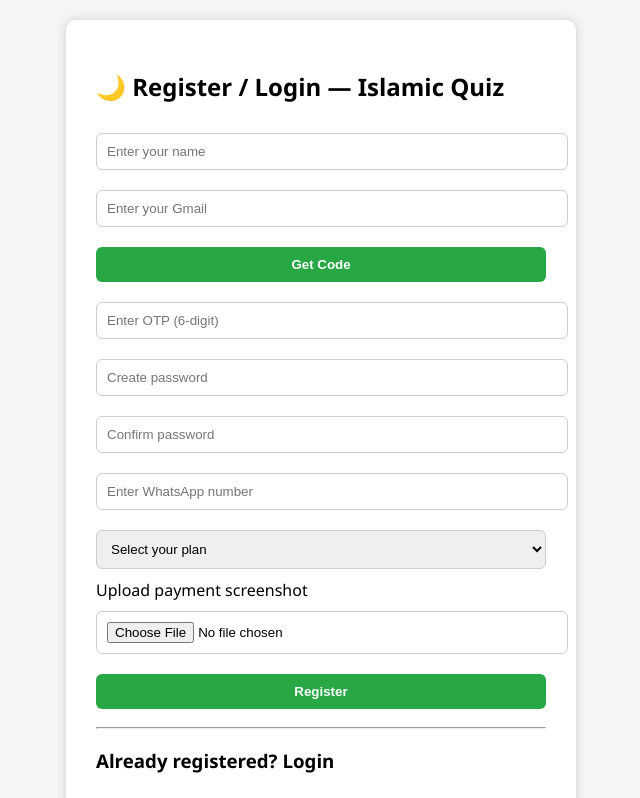
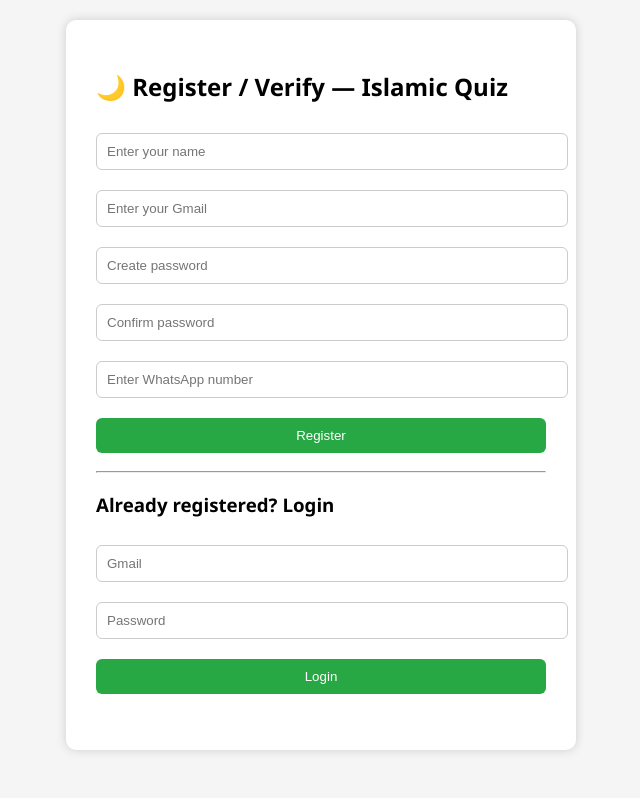
Before and after one commit to Islamicquiz786/islamic-quiz-erning, a plain HTML site: page index.html in a window 1280 px wide. Shown: the top 798 px of the page, without its empty margins (319-959 px from the left). Drawn offline with nearby package versions, Linux system fonts and the light colour scheme.

Commit message:
Update index.html

```diff
--- a/index.html
+++ b/index.html
@@ -3,45 +3,33 @@
 <head>
   <meta charset="UTF-8" />
   <meta name="viewport" content="width=device-width, initial-scale=1.0"/>
-  <title>Islamic Quiz — Registration</title>
+  <title>Islamic Quiz — Register & Verify Email</title>
   <script src="https://www.gstatic.com/firebasejs/10.12.0/firebase-app-compat.js"></script>
   <script src="https://www.gstatic.com/firebasejs/10.12.0/firebase-auth-compat.js"></script>
   <script src="https://www.gstatic.com/firebasejs/10.12.0/firebase-database-compat.js"></script>
-  <script src="https://www.gstatic.com/firebasejs/10.12.0/firebase-storage-compat.js"></script>
-  <script src="https://cdn.jsdelivr.net/npm/emailjs-com@3/dist/email.min.js"></script>
   <style>
-    body { font-family: 'Segoe UI', sans-serif; background: #f5f5f5; margin: 0; padding: 20px; }
-    .form-box { max-width: 450px; background: white; padding: 30px; margin: auto; border-radius: 10px; box-shadow: 0 0 10px #ccc; }
-    input, select, button { width: 100%; margin: 10px 0; padding: 10px; border-radius: 6px; border: 1px solid #ccc; }
-    button { background: #28a745; color: white; border: none; font-weight: bold; cursor: pointer; }
-    button:hover { background: #218838; }
+    body { font-family:'Segoe UI',sans-serif; background:#f5f5f5; margin:0; padding:20px; }
+    .form-box { max-width:450px; background:#fff; padding:30px; margin:auto; border-radius:10px;
+                box-shadow:0 0 10px #ccc; }
+    input, button { width:100%; margin:10px 0; padding:10px; border-radius:6px; border:1px solid #ccc; }
+    button { background:#28a745; color:#fff; border:none; cursor:pointer; }
+    button:hover { background:#218838; }
   </style>
 </head>
 <body>
   <div class="form-box">
-    <h2>🌙 Register / Login — Islamic Quiz</h2>
-
-    <input type="text" id="username" placeholder="Enter your name" />
-    <input type="email" id="email" placeholder="Enter your Gmail" required />
-    <button onclick="sendOTP()">Get Code</button>
-    <input type="text" id="otp" placeholder="Enter OTP (6-digit)" />
-    <input type="password" id="password" placeholder="Create password" required />
-    <input type="password" id="confirmPassword" placeholder="Confirm password" />
-    <input type="text" id="whatsapp" placeholder="Enter WhatsApp number" />
-    <select id="plan">
-      <option disabled selected>Select your plan</option>
-      <option value="1000">1000 → Daily Earning 600 PKR</option>
-      <option value="1500">1500 → Daily Earning 900 PKR</option>
-      <option value="2000">2000 → Daily Earning 1200 PKR</option>
-    </select>
-    <label>Upload payment screenshot</label>
-    <input type="file" id="payment" accept="image/*" />
-    <button onclick="submitForm()">Register</button>
+    <h2>🌙 Register / Verify — Islamic Quiz</h2>
+    <input id="username" type="text" placeholder="Enter your name" />
+    <input id="email" type="email" placeholder="Enter your Gmail" required />
+    <input id="password" type="password" placeholder="Create password" required />
+    <input id="confirmPassword" type="password" placeholder="Confirm password" required />
+    <input id="whatsapp" type="text" placeholder="Enter WhatsApp number" required />
+    <button onclick="register()">Register</button>
 
     <hr>
     <h3>Already registered? Login</h3>
-    <input type="email" id="loginEmail" placeholder="Gmail" />
-    <input type="password" id="loginPassword" placeholder="Password" />
+    <input id="loginEmail" type="email" placeholder="Gmail" />
+    <input id="loginPassword" type="password" placeholder="Password" />
     <button onclick="login()">Login</button>
 
     <p id="status"></p>
@@ -58,86 +46,61 @@
       appId: "1:521529924420:web:bb64ffcced52a02eb89511"
     };
     firebase.initializeApp(firebaseConfig);
-    emailjs.init("user_bZrMPuLbLJAKwE2nS");
 
-    let generatedOTP = "";
-    async function getIP() {
-      const res = await fetch("https://api.ipify.org?format=json");
-      const data = await res.json();
-      return data.ip;
-    }
+    function register() {
+      const uname = document.getElementById('username').value.trim();
+      const email = document.getElementById('email').value.trim();
+      const pw = document.getElementById('password').value;
+      const cpw = document.getElementById('confirmPassword').value;
+      const whatsapp = document.getElementById('whatsapp').value.trim();
 
-    function sendOTP() {
-      const email = document.getElementById("email").value;
-      generatedOTP = Math.floor(100000 + Math.random() * 900000).toString();
-      emailjs.send("default_service", "template_otpverify", {
-        to_email: email,
-        message: `Your OTP is: ${generatedOTP}\nExpires in 2 minutes.`,
-        subject: "Islamic-quiz App OTP"
-      });
-      document.getElementById("status").innerText = "📨 OTP sent to your email.";
-      setTimeout(() => generatedOTP = "", 120000);
-    }
+      if (!uname || !email || !pw || pw !== cpw || !whatsapp) {
+        return alert('All fields are required and passwords must match.');
+      }
 
-    async function submitForm() {
-      const username = document.getElementById("username").value;
-      const email = document.getElementById("email").value;
-      const otp = document.getElementById("otp").value;
-      const password = document.getElementById("password").value;
-      const confirmPassword = document.getElementById("confirmPassword").value;
-      const whatsapp = document.getElementById("whatsapp").value;
-      const plan = document.getElementById("plan").value;
-      const paymentFile = document.getElementById("payment").files[0];
-      const ip = await getIP();
-      const device = navigator.userAgent;
-
-      if (otp !== generatedOTP) return alert("❌ Invalid OTP.");
-      if (password !== confirmPassword) return alert("❌ Passwords do not match.");
-
-      firebase.auth().createUserWithEmailAndPassword(email, password)
-      .then(() => {
-        const userId = email.replace(/\W/g, '');
-        const storageRef = firebase.storage().ref(`payments/${userId}`);
-        const uploadTask = storageRef.put(paymentFile);
-
-        uploadTask.on('state_changed', null, err => {
-          alert("❌ Payment screenshot upload failed.");
-        }, () => {
-          uploadTask.snapshot.ref.getDownloadURL().then(downloadURL => {
-            firebase.database().ref("users/" + userId).set({
-              username, email, password, whatsapp, plan,
-              payment: downloadURL,
-              approved: false,
-              ip, device
+      firebase.auth().createUserWithEmailAndPassword(email, pw)
+        .then(cred => {
+          return cred.user.sendEmailVerification()
+            .then(() => {
+              const uid = cred.user.uid;
+              firebase.database().ref('users/' + uid).set({
+                username: uname,
+                email: email,
+                whatsapp: whatsapp,
+                approved: false,
+                createdAt: Date.now()
+              });
+              document.getElementById('status').innerText =
+                '✅ Registered! Verification email sent. Check your inbox.';
+              firebase.auth().signOut();
             });
-            document.getElementById("status").innerText = "🤝 Registered! Please wait for admin approval.";
-          });
-        });
-      }).catch(err => {
-        alert("❌ Registration error: " + err.message);
-      });
+        })
+        .catch(e => alert('Registration failed: ' + e.message));
     }
 
     function login() {
-      const email = document.getElementById("loginEmail").value;
-      const password = document.getElementById("loginPassword").value;
-      firebase.auth().signInWithEmailAndPassword(email, password)
-      .then(userCredential => {
-        const userId = email.replace(/\W/g, '');
-        firebase.database().ref("users/" + userId).once("value")
-        .then(snapshot => {
-          const data = snapshot.val();
-          if (data && data.approved === true) {
-            window.location.href = "dashboard.html";
+      const email = document.getElementById('loginEmail').value.trim();
+      const pw = document.getElementById('loginPassword').value;
+
+      firebase.auth().signInWithEmailAndPassword(email, pw)
+        .then(({ user }) => {
+          if (!user.emailVerified) {
+            alert('Please verify your email first.');
+            firebase.auth().signOut();
           } else {
-            alert("⏳ Waiting for admin approval.");
-            firebase.auth().signOut();
+            firebase.database().ref('users/' + user.uid).once('value')
+              .then(snap => {
+                const data = snap.val();
+                if (data && data.approved) {
+                  window.location.href = 'dashboard.html';
+                } else {
+                  alert('⏳ Waiting for admin approval.');
+                  firebase.auth().signOut();
+                }
+              });
           }
-        });
-      })
-      .catch(error => {
-        alert("❌ Login failed: " + error.message);
-      });
+        })
+        .catch(e => alert('Login failed: ' + e.message));
     }
   </script>
 </body>
```
